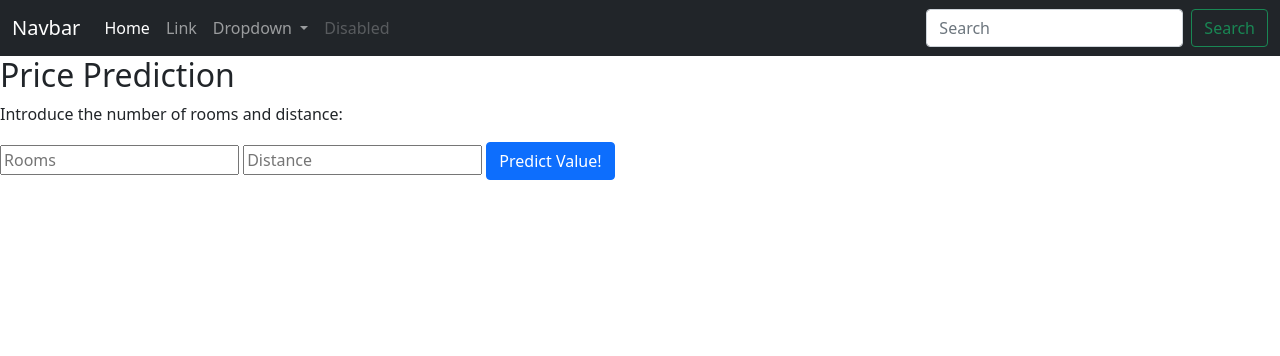
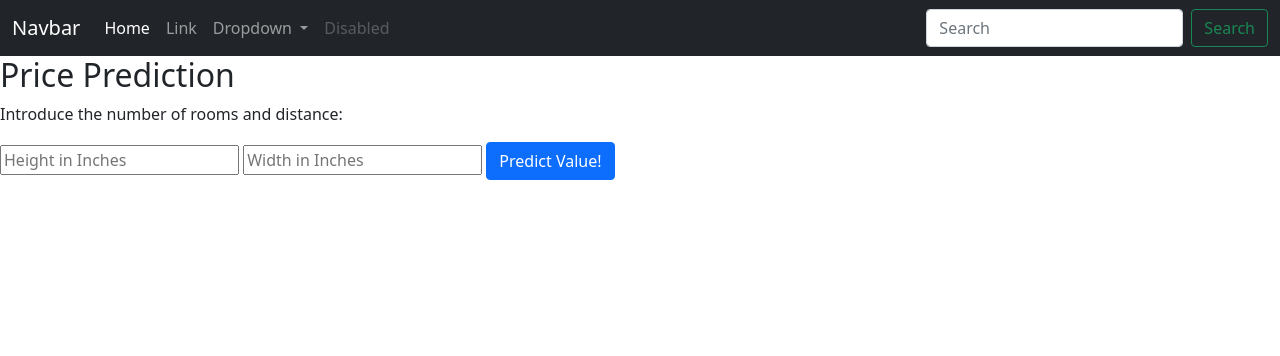
Before and after one commit to inanisimperium/rabbit_details2, a Flask app: page / in a window 1280 px wide. Shown: the top 356 px of the page. Run offline with Flask 2, Linux system fonts and the light colour scheme; parts of the project's set-up code (start-up, migrations or seed data) failed here and were passed over.

Commit message:
Update index.html

```diff
--- a/templates/index.html
+++ b/templates/index.html
@@ -49,8 +49,8 @@
 		<h2>Price Prediction</h2>
 			<p>Introduce the number of rooms and distance:</p>
 			<form action="{{url_for('predict')}}" method="post">
-				<input type="text" name="rooms" placeholder="Rooms" required="required">
-				<input type="text" name="distance" placeholder="Distance" required="required">
+				<input type="text" name="height" placeholder="Height in Inches" required="required">
+				<input type="text" name="width" placeholder="Width in Inches" required="required">
 				<button type="submit" class="btn btn-primary btn-block btn-large"> Predict Value!</button>
 			</form>
 			<br>
```
